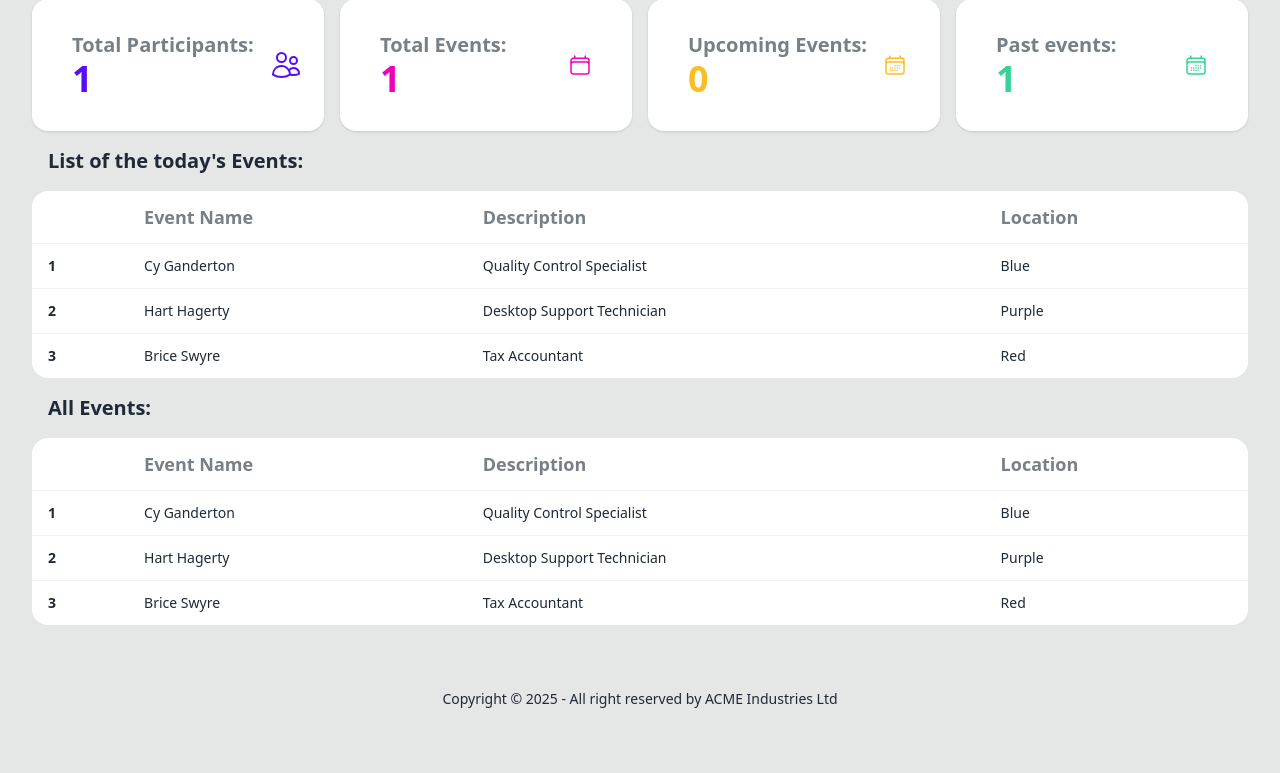
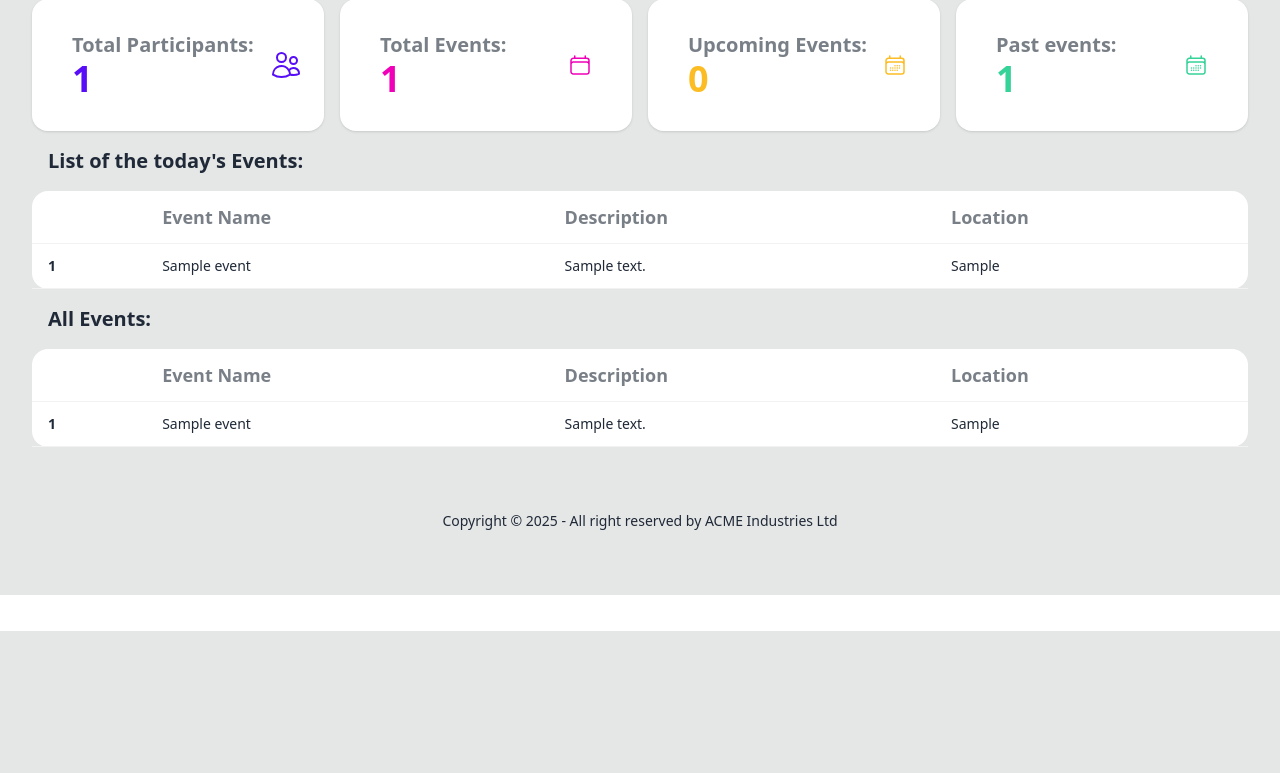
Before and after one commit to engrnazrulislam/event_mgmt_sys, a Django app: page /events/dashboard/ in a window 1280 px wide. Shown: the part 169-942 px from the top of the page. After the commit the page ends 800 px from the top, so only its background shows below. Run offline with Django 5.2, Linux system fonts and the light colour scheme; tables that the repository leaves empty hold one stand-in row (values such as "Sample post").

Commit message:
working with data in dashboard

```diff
--- a/events/templates/dashboard.html
+++ b/events/templates/dashboard.html
@@ -76,26 +76,16 @@
               </thead>
               <tbody>
                 <!-- row 1 -->
-                <tr class="hover">
-                  <th>1</th>
-                  <td>Cy Ganderton</td>
-                  <td>Quality Control Specialist</td>
-                  <td>Blue</td>
-                </tr>
-                <!-- row 2 -->
-                <tr class="hover">
-                  <th>2</th>
-                  <td>Hart Hagerty</td>
-                  <td>Desktop Support Technician</td>
-                  <td>Purple</td>
-                </tr>
-                <!-- row 3 -->
-                <tr>
-                  <th>3</th>
-                  <td>Brice Swyre</td>
-                  <td>Tax Accountant</td>
-                  <td>Red</td>
-                </tr>
+                {% for event in data %}
+
+                      <tr class="hover">
+                        <th>{{event.id}}</th>
+                        <td>{{event.name}}</td>
+                        <td>{{event.description}}</td>
+                        <td>{{event.location}}</td>
+                      </tr>
+
+                {% endfor %}
               </tbody>
             </table>
        </div>
@@ -116,26 +106,14 @@
               </thead>
               <tbody>
                 <!-- row 1 -->
+                 {% for event in data %}
                 <tr class="hover">
-                  <th>1</th>
-                  <td>Cy Ganderton</td>
-                  <td>Quality Control Specialist</td>
-                  <td>Blue</td>
+                  <th>{{event.id}}</th>
+                  <td>{{event.name}}</td>
+                  <td>{{event.description}}</td>
+                  <td>{{event.location}}</td>
                 </tr>
-                <!-- row 2 -->
-                <tr class="hover">
-                  <th>2</th>
-                  <td>Hart Hagerty</td>
-                  <td>Desktop Support Technician</td>
-                  <td>Purple</td>
-                </tr>
-                <!-- row 3 -->
-                <tr>
-                  <th>3</th>
-                  <td>Brice Swyre</td>
-                  <td>Tax Accountant</td>
-                  <td>Red</td>
-                </tr>
+                {% endfor %}
               </tbody>
             </table>
        </div>
--- a/events/views.py
+++ b/events/views.py
@@ -15,13 +15,15 @@ def dashboard(request):
             num_events=Count('id',distinct=True),
             num_participants=Count('participants',distinct=True),
             )
+    today_date=date.today()
     context = {
         'dashboard_name':"Dashboard",
         'total_events': counts['num_events'],
         'total_participants': counts['num_participants'],
         'past_events':data.filter(date__lt=date.today()).count(),
         'upcoming_events': data.filter(date__gt=date.today()).count(),
-        'data':data
+        'data':data,
+        'today_date':today_date,
     }
     return render(request, 'dashboard.html', context)
 
```
